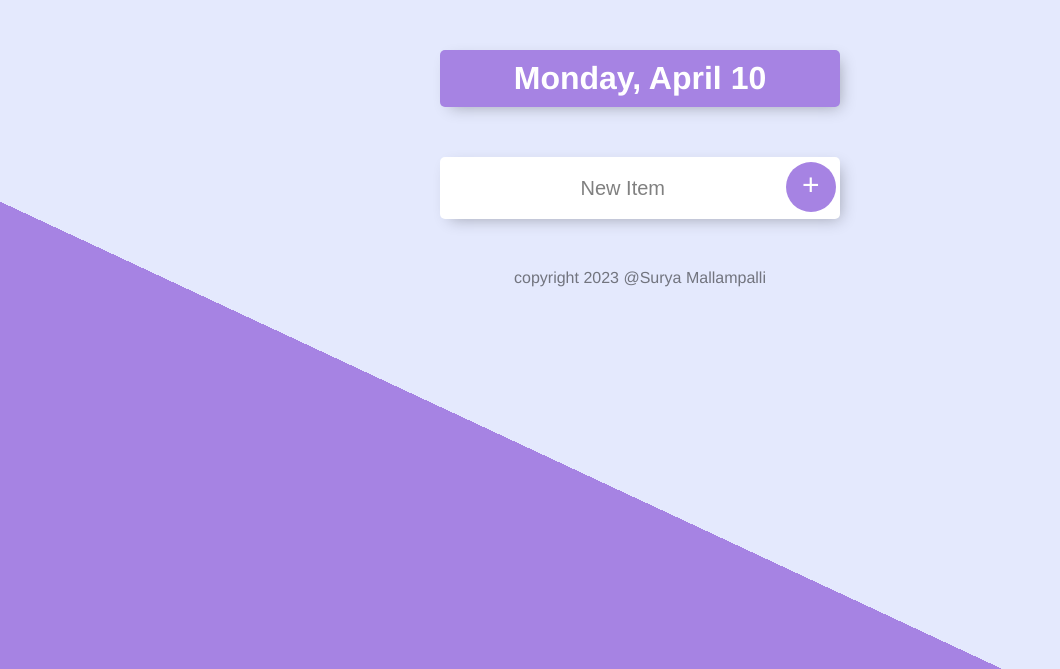
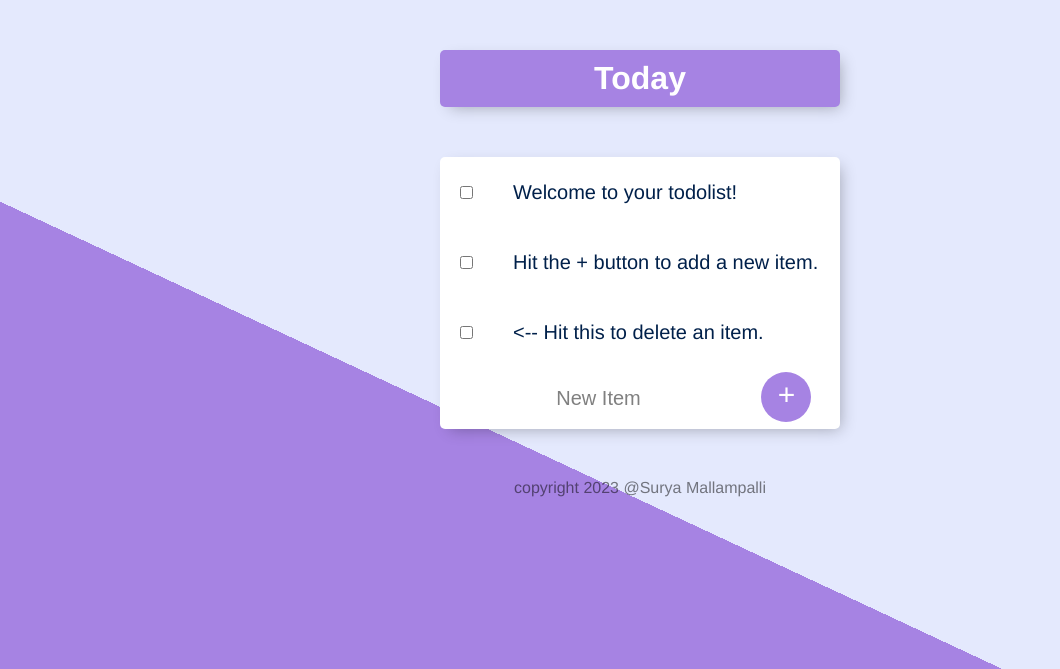
Before and after one commit to suryanikhil-mallampalli/ToDoList, a Node server app: page / in a window 1280 px wide. Shown: the top 669 px of the page, without its empty margins (0-1060 px from the left). Run offline with Node 20, Linux system fonts and the light colour scheme; data comes from the database, SQL or seed files in the repository; data that the repository does not hold is empty; some libraries are stand-ins or nearby versions.

Commit message:
update initiated for version-2 of ToDoList

```diff
--- a/app.js
+++ b/app.js
@@ -1,46 +1,98 @@
 const express = require("express");
 const bodyParser=require("body-parser");
+const mongoose = require("mongoose");
 const { request } = require("express");
 const app=express();
-let items=[];
-let workItems=[]
+
 app.set('view engine','ejs');
+
 app.use(bodyParser.urlencoded({extended:true}));
 app.use(express.static("public"));
-app.get("/",function(req,res){
-    let today=new Date();
-    let options={
-        weekday:"long",
-        day:"numeric",
-        month:"long"
+
+//connection with the DB
+mongoose.connect("mongodb://localhost:27017/todolistDB", {useNewUrlParser: true});
+
+// Items schema
+const itemSchema= {
+    name: String
 };
-    let day=today.toLocaleDateString("en-US",options);
-    //have to render all items only once
-    res.render("list",{
-        ListTitle:day,
-        newListItems:items
+
+// model
+const Item=mongoose.model("Item",itemSchema);
+
+const item1 = new Item({
+    name: "Welcome to your todolist!"
 });
 
-app.post("/",function(req,res){
-    let item=req.body.newItem;
-    if(req.body.list==="Work"){
-        workItems.push(item);
-        res.redirect("/work");
+const item2 = new Item({
+    name: "Hit the + button to add a new item."
+});
+
+const item3 = new Item({
+    name: "<-- Hit this to delete an item."
+});
+
+const defaultItems=[item1,item2,item3];
+
+// rendering default page.
+app.get("/",function(req,res){
+
+    Item.find()
+    .then(function(foundItems){
+
+        //  inserting initial elements on conditional basis
+        if (foundItems.length===0){
+            Item.insertMany(defaultItems)
+            .then(function(){
+                console.log("Successfully saved default items to DB");
+            })
+            .catch(function(){
+                console.log(err);
+            });
+            res.redirect("/"); // for revisiting the page.
         }
         else{
-        items.push(item);
-        res.redirect("/");
+            res.render("list",{ListTitle:"Today",newListItems: foundItems});
         }
+
+    })
+    .catch(function(foundItems){
+        console.log(err);
+    })
 });
 
-app.get("/work",function(req,res){
-    res.render("list",{ListTitle:"Work List", newListItems:workItems});
+// Postng the "/" page
+app.post("/",function(req,res){
+    const itemName = req.body.newItem;
+    const item = new Item({
+        name: itemName
     });
+    item.save();
+    res.redirect("/");
 });
 
-app.get("/about",function(req,res){
-    res.render("about");
+// Deleting the item after checking it out
+app.post("/delete", function(req, res){
+    const checkedItemId = req.body.checkbox;
+
+    Item.findByIdAndRemove(checkedItemId)
+    .then(function(){
+        console.log("Successfully deleted checked item");
+        res.redirect("/");
+    })
+    .catch(function(){
+        console.log(err);
+    })
 });
+
+// app.get("/work",function(req,res){
+//     res.render("list",{ListTitle:"Work List", newListItems:workItems});
+// });
+// });
+
+// app.get("/about",function(req,res){
+//     res.render("about");
+// });
 
 app.listen(3000,function(){
     console.log("Server started on port 3000");
--- a/public/styles.css
+++ b/public/styles.css
@@ -51,7 +51,7 @@ p {
   color: #00204a;
 }
 
-form {
+form.item {
   text-align: center;
   margin-left: 20px;
 }
--- a/views/list.ejs
+++ b/views/list.ejs
@@ -3,12 +3,17 @@
             <h1> <%=ListTitle%></h1>
         </div>
         <div class="box">
-            <% for (let i=0;i<newListItems.length;i++){ %>
-                <div class="item">
-                    <input type="checkbox">
-                    <p><%=newListItems[i]%></p>
-                </div>
-           <% }%>
+            <% (newListItems).forEach(function(item){ %>
+                <!-- responsible for deleting the tick marked items -->
+                <form action="/delete" method="post">
+                    <div class="item">
+                        <input type="checkbox" name="checkbox" value="<%= item._id %>" onChange="this.form.submit()">
+                        <p><%= item.name %></p>
+                    </div>
+                </form>
+
+                <% })  %>
+            <!-- responsible for adding new items -->
            <form class="" action="/" method="post">
                 <input type="text" name ="newItem" placeholder="New Item" autocomplete="off">
                 <button type="submit" name="list" value=<%= ListTitle %>>+</button>
```
Also changed, not shown: package.json (+14 -4 lines), 1 other file. Lines whose indentation alone changed are shown as unchanged.
